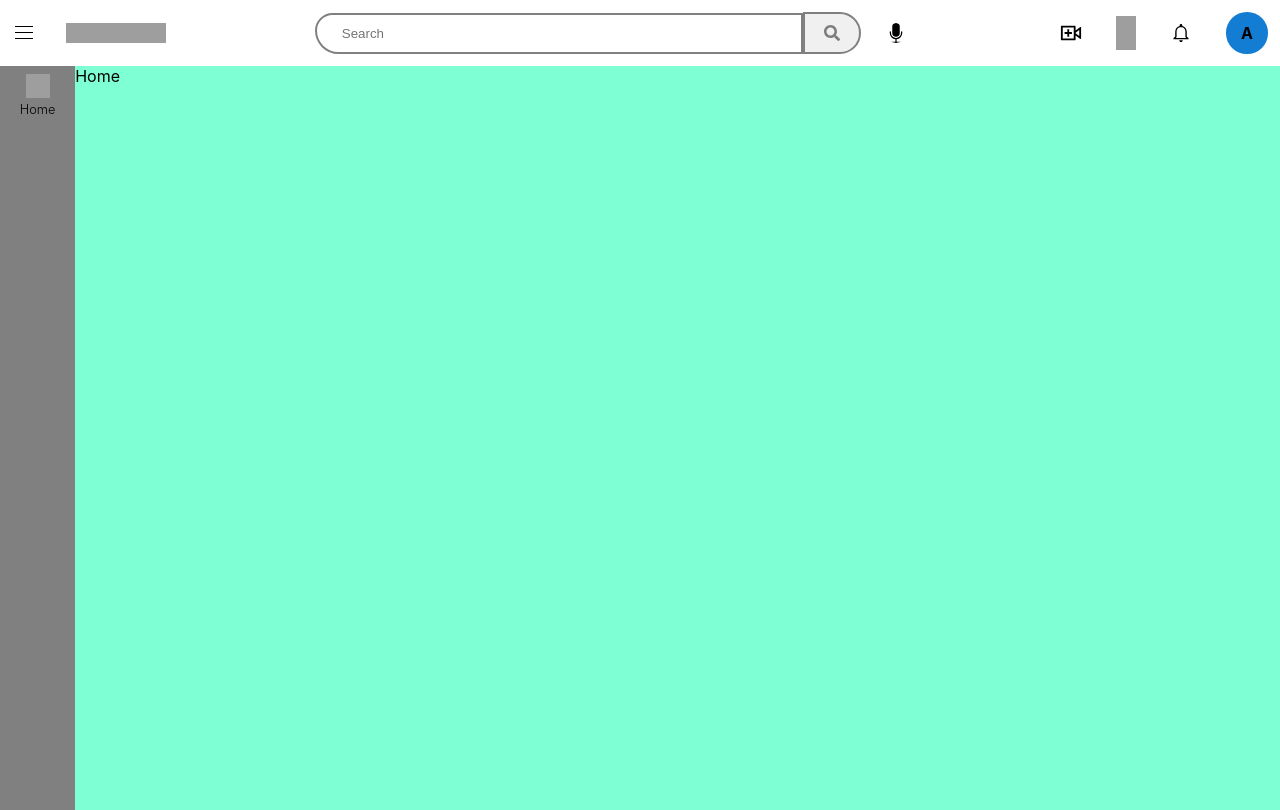
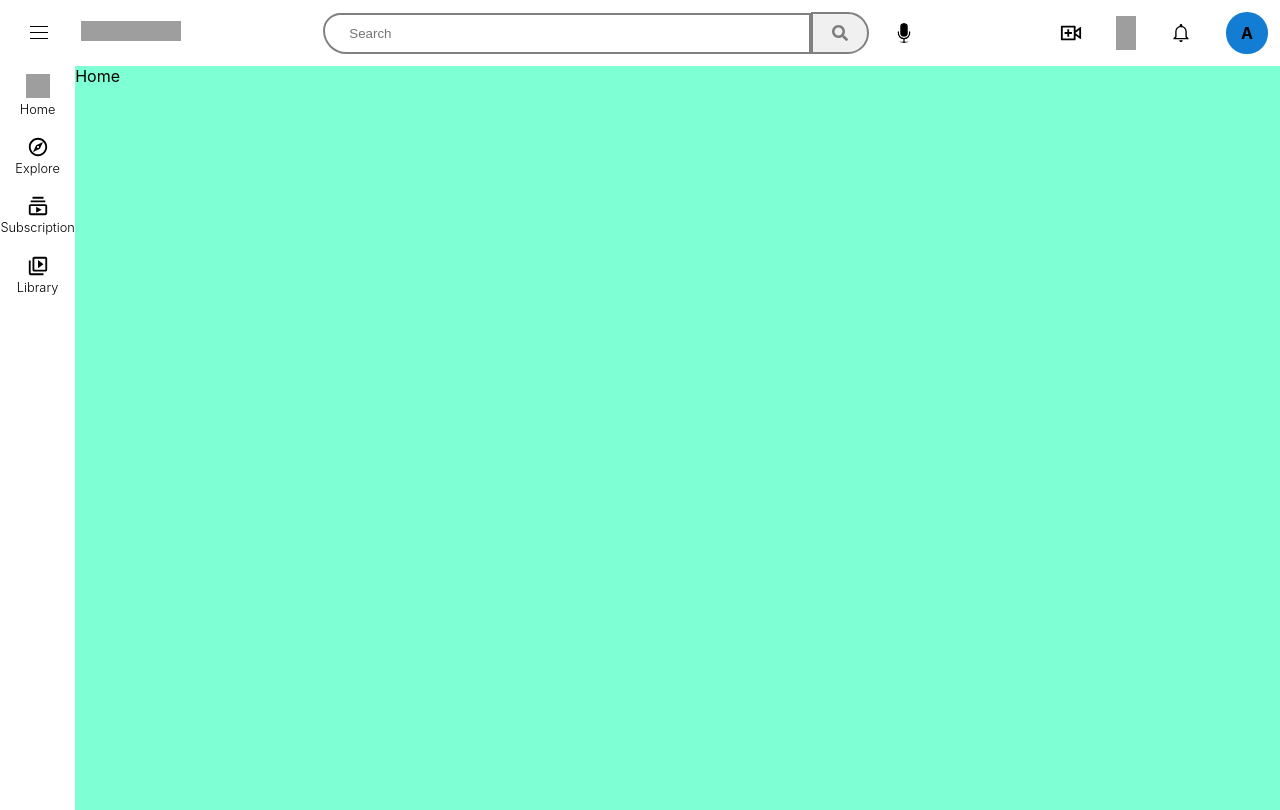
Before and after one commit to abisek001/Youtube-Clone, a React (Create React App) app: page / in a window 1280 px wide. Built offline with nearby package versions, Linux system fonts and the light colour scheme; grey boxes are pictures that could not be loaded.

Commit message:
home page leftside bar created

```diff
--- a/src/Components/AllRoutes.jsx
+++ b/src/Components/AllRoutes.jsx
@@ -1,12 +1,14 @@
 import React from 'react';
 import Home from "../Pages/Home/Home";
+import Library from '../Pages/Library/Library';
 import { Routes, Route, Link } from "react-router-dom";
+
 
 function AllRoutes() {
   return (
     <Routes>
         <Route path='/' element={<Home/>}/>
-
+        <Route path='/library' element={<Library/>} />
     </Routes>
   )
 }
--- a/src/Components/Leftside_Bar/LeftsideBar.css
+++ b/src/Components/Leftside_Bar/LeftsideBar.css
@@ -1,15 +1,22 @@
 .LeftsideBar_Container{
     width: 4.7rem;
     height: calc(100vh - 3.55rem);
-    background-color: gray;
+    background-color: white;
     box-sizing: border-box;
     overflow-y: auto;
-    padding: 0.5rem;
     .icones_Container{
         display: flex;
         cursor: pointer;
         flex-direction: column;
         align-items: center;
+        padding: 0.5rem;
+        text-decoration: none;
+        color: black;
+        &:hover{
+            background-color: rgba(0,0,0,0.25);
+        }&:active{
+            background-color: #606060;
+        }
         .homeIconeText{
             text-align: center;
             font-weight: 300;
--- a/src/Components/Leftside_Bar/LeftsideBar.jsx
+++ b/src/Components/Leftside_Bar/LeftsideBar.jsx
@@ -1,10 +1,12 @@
 import React from "react";
+import { MdOutlineSubscriptions, MdOutlineVideoLibrary, MdOutlineExplore } from "react-icons/md";
 import "./LeftsideBar.css";
+import { NavLink } from "react-router-dom";
 
 function LeftsideBar() {
   return (
     <div className="LeftsideBar_Container">
-      <div className="icones_Container">
+      <NavLink to = {'/'} className="icones_Container">
         <img
           width="24"
           height="24"
@@ -13,7 +15,19 @@ function LeftsideBar() {
           className="homeIcone"
         />
         <span className="homeIconeText">Home</span>
+      </NavLink>
+      <div className="icones_Container">
+        <MdOutlineExplore size={22} className="homeIcone" />
+        <span className="homeIconeText">Explore</span>
       </div>
+      <div className="icones_Container">
+        <MdOutlineSubscriptions size={22} className="homeIcone" />
+        <span className="homeIconeText">Subscription</span>
+      </div>
+      <NavLink to={'/library'} className="icones_Container">
+        <MdOutlineVideoLibrary size={22} className="homeIcone" />
+        <span className="homeIconeText">Library</span>
+      </NavLink>
     </div>
   );
 }
--- a/src/Components/Navbar/Navbar.css
+++ b/src/Components/Navbar/Navbar.css
@@ -4,6 +4,7 @@
     display: flex;
     align-items: center;
     cursor: pointer;
+    margin-left: 15px;
   }
   .rightside_Navbar {
     display: flex;
--- a/src/Components/Navbar/Navbar.jsx
+++ b/src/Components/Navbar/Navbar.jsx
@@ -1,6 +1,12 @@
+//Inbuilt modules:
 import React from "react";
+import { Link } from "react-router-dom";
+
+//Own Files:
 import "./Navbar.css";
 import Searchbar from "./Searchbar/Searchbar";
+
+//React Icons:
 import { RiVideoAddLine } from "react-icons/ri";
 import { BiUserCircle } from "react-icons/bi";
 import { IoMdNotificationsOutline } from "react-icons/io";
@@ -27,6 +33,7 @@ function Navbar() {
           >
             <path d="M21 6H3V5h18v1zm0 5H3v1h18v-1zm0 6H3v1h18v-1z"></path>
           </svg>
+          <Link to={'/'}>
             <img
               width="100"
               height="20"
@@ -34,6 +41,7 @@ function Navbar() {
               alt="YouTube-Logo-social-media-those-icons-flat-those-icons"
               className="nav_Logo"
             />
+          </Link>
         </div>
         <Searchbar />
         <div className="rightside_Navbar">
--- /dev/null
+++ b/src/Pages/Library/Library.jsx
@@ -0,0 +1,11 @@
+import React from 'react';
+
+function Library() {
+  return (
+    <div>
+        Library
+    </div>
+  )
+}
+
+export default Library;
```
Lines whose indentation alone changed are shown as unchanged.
